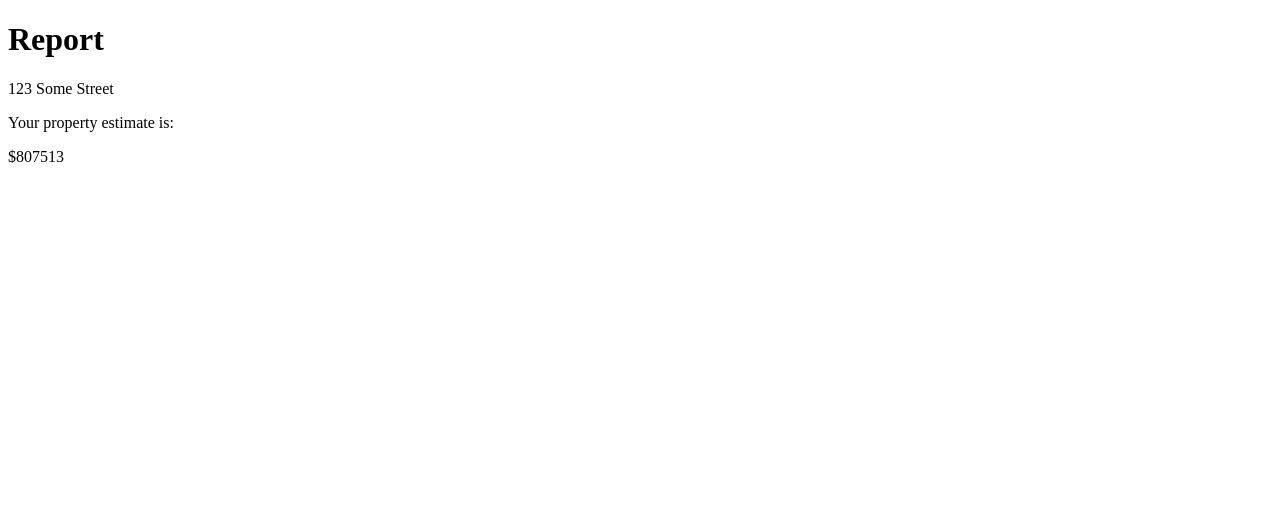
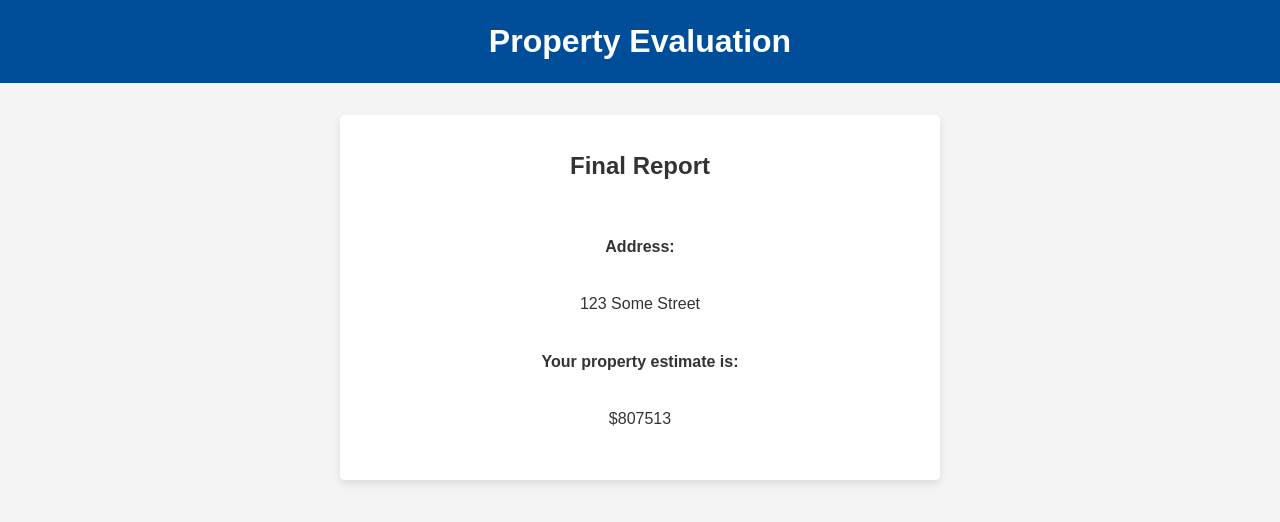
Before and after one commit to M-Trevizo/property-eval-web-app, a website with bundled scripts: page Report/report.html in a window 1280 px wide. Built offline with nearby package versions, Linux system fonts and the light colour scheme; data requests are answered from the project's data file.

Commit message:
Add styling

```diff
--- a/Report/report.html
+++ b/Report/report.html
@@ -3,17 +3,20 @@
 <head>
     <meta charset="UTF-8">
     <title>Report</title>
+    <link rel="stylesheet" href="reportStyles.css">
     <script type="module" src="report.js" defer></script>
 </head>
 <body>
     <header>
-        <h1>Report</h1>
+        <h1>Property Evaluation</h1>
     </header>
 
     <main>
         <section id="report">
+            <h2>Final Report</h2>
+            <p><b>Address:</b></p>
             <p id="address"></p>
-            <p>Your property estimate is:</p>
+            <p><b>Your property estimate is:</b></p>
             <p id="estimate"></p>
         </section>
     </main>
--- a/Report/reportStyles.css
+++ b/Report/reportStyles.css
@@ -0,0 +1,41 @@
+* {
+    margin: 0;
+    padding: 0;
+    box-sizing: border-box;
+}
+
+body {
+    font-family: Arial, sans-serif;
+    background-color: #f4f4f4;
+    color: #333;
+    line-height: 1.6;
+}
+
+header {
+    background-color: #004d99;
+    color: white;
+    padding: 1rem 0;
+    text-align: center;
+}
+
+#report {
+    display: flex;
+    flex-direction: column;
+    justify-content: center;
+    align-items: center;
+
+    background-color: white;
+    padding: 2rem;
+    max-width: 600px;
+    margin: 2rem auto;
+    border-radius: 5px;
+    box-shadow: 0 4px 8px rgba(0, 0, 0, 0.1);
+}
+
+#report h2 {
+    margin-bottom: 2rem;
+}
+
+#report p {
+    margin: 1rem 0;
+}
```
